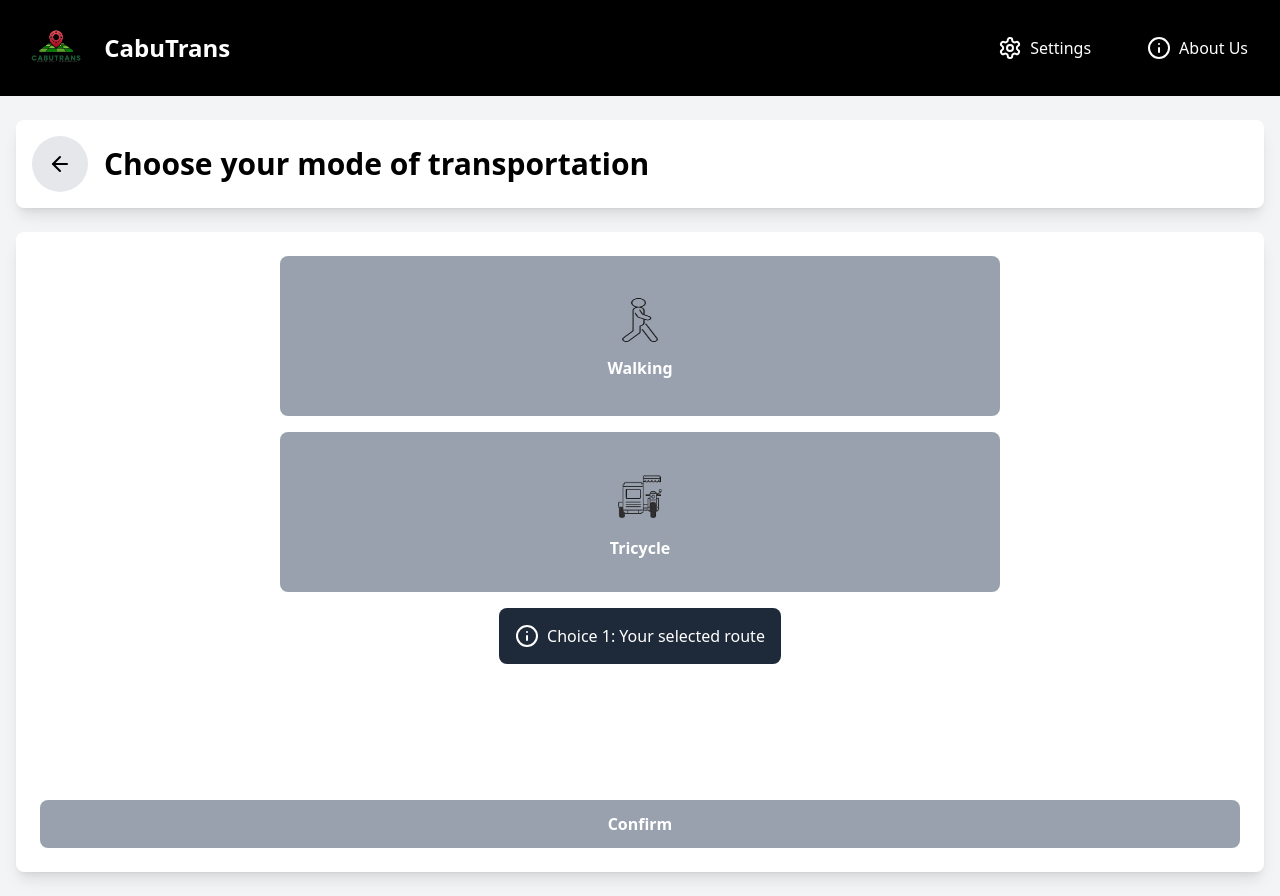
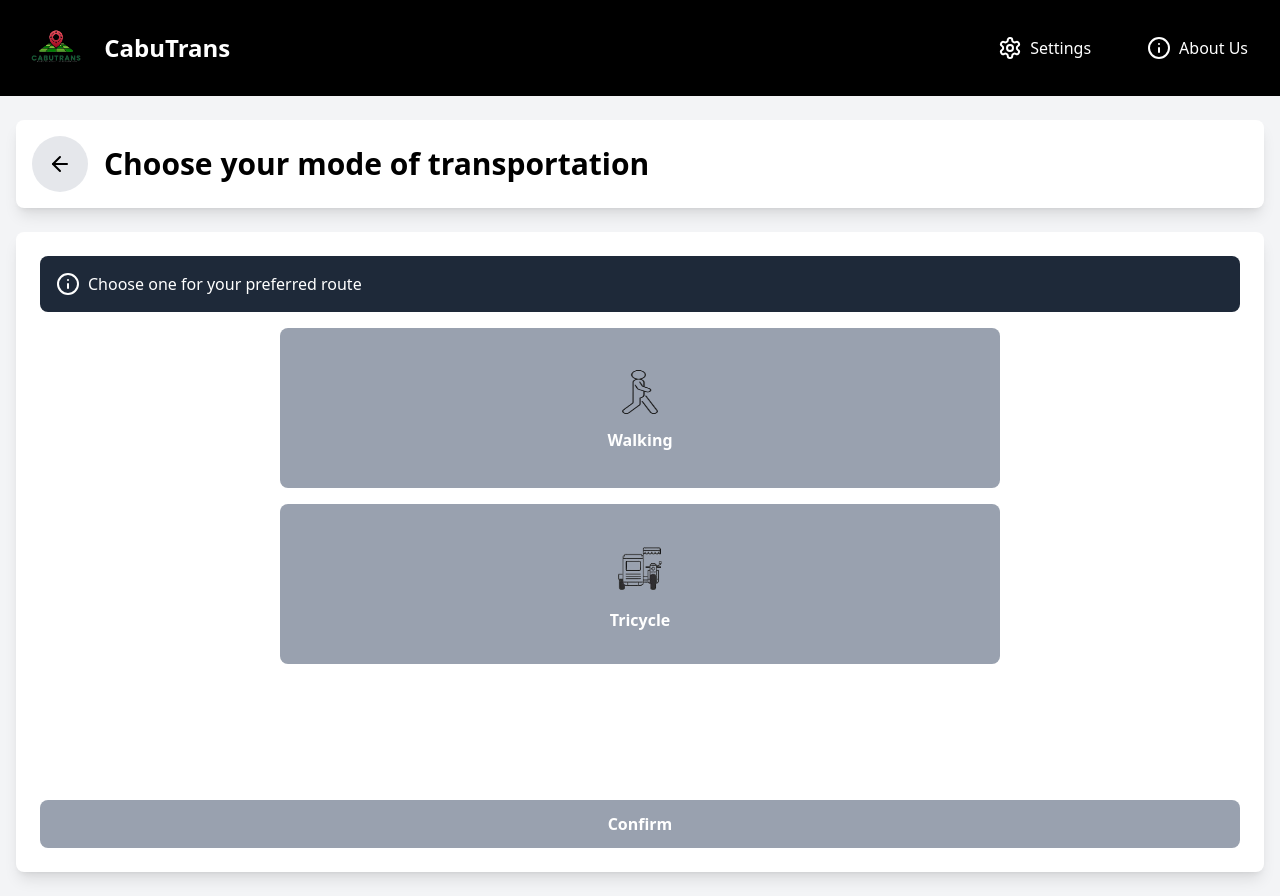
Before and after one commit to tortangChris/CabTrans-WebApp, a React (Vite) app: page /mode-of-transport in a window 1280 px wide. Built offline with nearby package versions, Linux system fonts and the light colour scheme.

Commit message:
Enhance mode of trans v2

```diff
--- a/src/Pages/ModeOfTransportation.jsx
+++ b/src/Pages/ModeOfTransportation.jsx
@@ -38,6 +38,13 @@ const ModeOfTransportation = () => {
       </div>
 
       <div className="container mx-auto bg-white shadow-lg rounded-lg p-6 flex flex-col items-center justify-between space-y-4 flex-grow">
+        <div className="w-full bg-gray-800 text-white p-4 rounded-lg flex items-center">
+          <Info size={24} className="mr-2" />
+          <span className="text-sm sm:text-base">
+            Choose one for your preferred route
+          </span>
+        </div>
+
         <button
           className={`w-full sm:w-72 md:w-96 lg:w-180 h-40 rounded-lg text-white font-bold text-center flex flex-col items-center justify-center space-y-2 ${
             selectedMode === "Walking" ? "bg-black" : "bg-gray-400"
@@ -58,13 +65,6 @@ const ModeOfTransportation = () => {
           <span>Tricycle</span>
         </button>
 
-        <div className="bg-gray-800 text-white p-4 rounded-lg flex items-center">
-          <Info size={24} className="mr-2" />
-          <span className="text-sm sm:text-base">
-            Choice 1: Your selected route
-          </span>
-        </div>
-
         <div className="w-full flex justify-center mt-auto">
           <button
             className={`w-full sm:w-72 md:w-96 lg:w-300 py-3 px-8 ${
```
